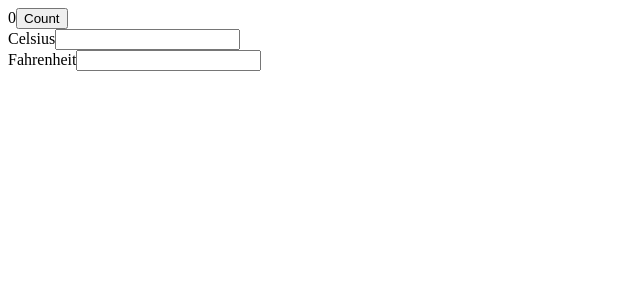
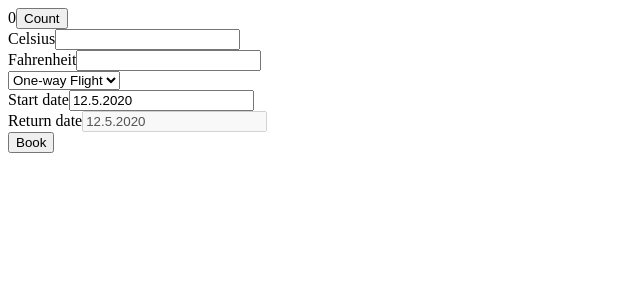
Before and after one commit to bernardomontoya/guis, a React (Create React App) app: page / in a window 1280 px wide. Shown: the top 300 px of the page, without its empty margins (0-640 px from the left). Built offline with nearby package versions, Linux system fonts and the light colour scheme.

Commit message:
feat: add flight booker

```diff
--- a/src/App.tsx
+++ b/src/App.tsx
@@ -1,6 +1,7 @@
 import { useEffect } from "react";
 import Counter from "./components/tasks/counter/counter";
 import TemperatureConverter from "./components/tasks/temperatureConverter/temperatureConverter";
+import FlightBooker from "./components/tasks/flightBooker/flightBooker";
 
 function App() {
   useEffect(() => {
@@ -10,6 +11,7 @@ function App() {
     <div>
       <Counter />
       <TemperatureConverter />
+      <FlightBooker />
     </div>
   );
 }
--- a/src/components/shared/button/button.tsx
+++ b/src/components/shared/button/button.tsx
@@ -1,5 +1,5 @@
 interface ButtonProps {
-  onClick: React.MouseEventHandler<HTMLButtonElement>;
+  onClick?: React.MouseEventHandler<HTMLButtonElement>;
   text: string;
   type: "button" | "submit" | "reset";
   disabled?: boolean;
--- a/src/components/shared/input/input.tsx
+++ b/src/components/shared/input/input.tsx
@@ -5,6 +5,8 @@ interface InputProps {
   placeholder?: string;
   label?: string;
   id?: string;
+  disabled?: boolean;
+  error?: boolean;
 }
 
 const Input = ({
@@ -14,6 +16,8 @@ const Input = ({
   placeholder,
   label,
   id,
+  disabled,
+  error,
 }: InputProps) => {
   return (
     <div>
@@ -24,7 +28,9 @@ const Input = ({
         type={type}
         onChange={onChange}
         placeholder={placeholder}
+        disabled={disabled}
       />
+      {error ? <span>Error!</span> : null}
     </div>
   );
 };
--- /dev/null
+++ b/src/components/shared/select/Select.tsx
@@ -0,0 +1,25 @@
+type Option = {
+  value: string;
+  text: string;
+};
+
+interface SelectProps {
+  options: Option[];
+  name: string;
+  value: string;
+  onChange: (e: React.ChangeEvent<HTMLSelectElement>) => void;
+}
+
+const Select = ({ value, options, name, onChange }: SelectProps) => {
+  return (
+    <select name={name} value={value} onChange={onChange}>
+      {options.map((option) => (
+        <option key={option.value} value={option.value}>
+          {option.text}
+        </option>
+      ))}
+    </select>
+  );
+};
+
+export default Select;
--- /dev/null
+++ b/src/components/tasks/flightBooker/flightBooker.tsx
@@ -0,0 +1,109 @@
+import { useState, useEffect } from "react";
+import Select from "../../shared/select/Select";
+import Input from "../../shared/input/input";
+import Button from "../../shared/button/button";
+import {
+  getCurrentDate,
+  formatDate,
+  isValidDate,
+  isDateMoreRecent,
+} from "../../utils/date";
+
+interface FlightDatesObj {
+  startDate: {
+    date: string;
+    error: boolean;
+  };
+  returnDate: { date: string; error: boolean };
+}
+
+const FlightOptions = [
+  { value: "oneWay", text: "One-way Flight", default: true },
+  { value: "return", text: "Return", default: false },
+];
+const currentDate = formatDate(getCurrentDate(), ".");
+const defaultFlight = FlightOptions.filter((flight) => flight.default)[0].value;
+
+const FlightBooker = () => {
+  const [flight, setFlight] = useState<string>(defaultFlight);
+  const [flightDates, setFlightDates] = useState<FlightDatesObj>({
+    startDate: { date: currentDate, error: false },
+    returnDate: { date: currentDate, error: false },
+  });
+
+  const handleChange = (e: React.ChangeEvent<HTMLSelectElement>) => {
+    setFlight(e.target.value);
+  };
+  const handleSubmit = (e: React.FormEvent<HTMLFormElement>) => {
+    alert(
+      flight === "oneWay"
+        ? `You have booked a one-way flight on ${flightDates.startDate.date}`
+        : `You have booked a one-way flight from ${flightDates.startDate.date} to ${flightDates.returnDate.date}`
+    );
+    e.preventDefault();
+  };
+  const handleDateChange = (
+    e: React.ChangeEvent<HTMLInputElement>,
+    flightDate: "startDate" | "returnDate"
+  ) => {
+    const value = e.target.value;
+    const valid = isValidDate(value);
+    setFlightDates({
+      ...flightDates,
+      [flightDate]: { date: value, error: !valid },
+    });
+  };
+
+  const oneWayFlight = flight === "oneWay";
+  const dateMoreRecent =
+    !flightDates.startDate.error && !flightDates.returnDate.error
+      ? isDateMoreRecent(
+          flightDates.startDate.date,
+          flightDates.returnDate.date,
+          oneWayFlight
+        )
+      : false;
+  const submitDisabled =
+    flightDates.startDate.error ||
+    flightDates.returnDate.error ||
+    !dateMoreRecent;
+
+  useEffect(() => {
+    console.log("rendered FlightBooker");
+  });
+
+  return (
+    <div>
+      <form onSubmit={handleSubmit}>
+        <Select
+          value={flight}
+          name="flight-select"
+          options={FlightOptions}
+          onChange={handleChange}
+        />
+        <Input
+          value={flightDates.startDate.date}
+          type="text"
+          onChange={(e) => handleDateChange(e, "startDate")}
+          placeholder={currentDate}
+          label="Start date"
+          id="start-date"
+          error={flightDates.startDate.error}
+        />
+        <Input
+          value={flightDates.returnDate.date}
+          type="text"
+          onChange={(e) => handleDateChange(e, "returnDate")}
+          placeholder={currentDate}
+          label="Return date"
+          id="return-date"
+          disabled={oneWayFlight}
+          error={flightDates.returnDate.error}
+        />
+        <Button text="Book" type="submit" disabled={submitDisabled} />
+      </form>
+    </div>
+  );
+};
+
+export default FlightBooker;
--- /dev/null
+++ b/src/components/utils/date.tsx
@@ -0,0 +1,25 @@
+export const getCurrentDate = () => {
+  return new Date(Date.now()).toLocaleDateString();
+};
+
+export const formatDate = (date: string, to: string) => {
+  return date.replace(/\//g, to);
+};
+
+export const isValidDate = (date: string) => {
+  const expression = /^(0[1-9]|[12][0-9]|3[01]|[1-9])[.](0[1-9]|1[012]|[1-9])[.]20[2-9]\d$/;
+  return expression.test(date);
+};
+
+export const isDateMoreRecent = (
+  olderDate: string,
+  newerDate: string,
+  oneWay: boolean
+) => {
+  if (oneWay) {
+    return true;
+  }
+  const parsedOlderDate = new Date(formatDate(olderDate, "/")).getTime();
+  const paredNewerDate = new Date(formatDate(newerDate, "/")).getTime();
+  return parsedOlderDate <= paredNewerDate;
+};
```
Also changed, not shown: 1 other file (tests, documents, lock files or other folders).
